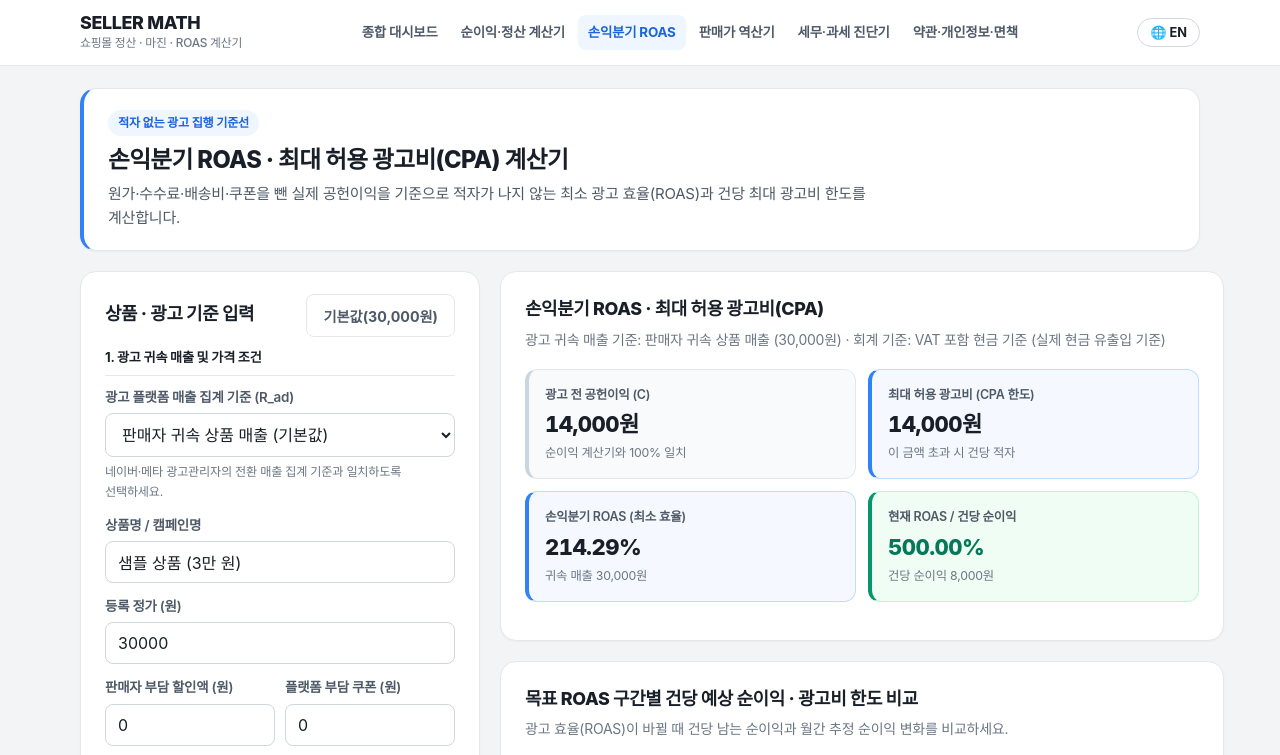
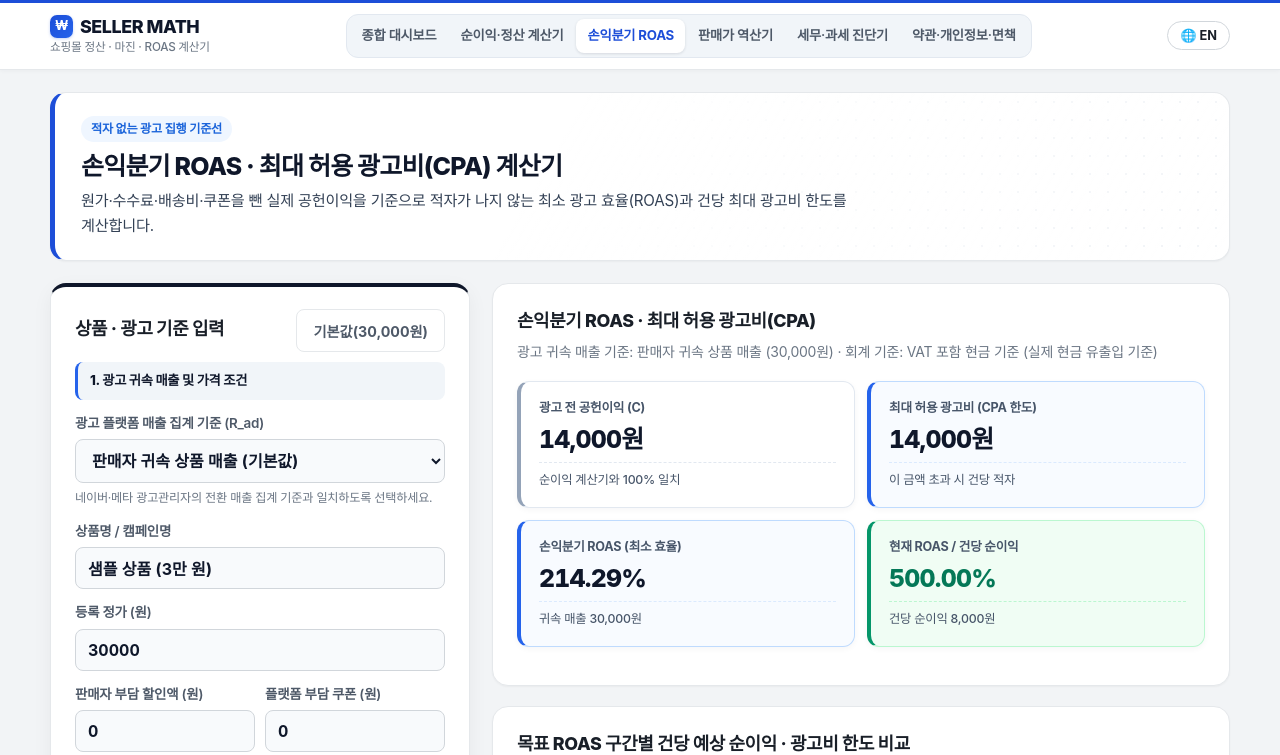
Before and after one commit to wlsdl-2017/seller-math, a plain HTML site: page roas-calculator.html in a window 1280 px wide. Shown: the top 755 px of the page. Drawn offline with Linux system fonts and the light colour scheme.

Commit message:
Upgrade UI to bespoke Editorial Financial Ledger design system

```diff
--- a/style.css
+++ b/style.css
@@ -84,17 +84,19 @@ code {
 
 .container {
   width: 100%;
-  max-width: 1160px;
+  max-width: 1220px;
   margin: 0 auto;
   padding: 0 20px;
 }
 
-/* Header & Navigation (Clean White Top Bar) */
+/* Header & Navigation (Editorial Segmented Capsule Dock) */
 .site-header {
-  background-color: rgba(255, 255, 255, 0.94);
-  -webkit-backdrop-filter: blur(10px);
-  backdrop-filter: blur(10px);
+  background-color: rgba(255, 255, 255, 0.96);
+  -webkit-backdrop-filter: blur(12px);
+  backdrop-filter: blur(12px);
+  border-top: 3px solid #1d4ed8;
   border-bottom: 1px solid var(--border-color);
+  box-shadow: 0 1px 4px rgba(15, 23, 42, 0.04);
   position: sticky;
   top: 0;
   z-index: 100;
@@ -106,8 +108,8 @@ code {
   align-items: center;
   justify-content: space-between;
   gap: 12px;
-  padding: 12px 20px;
-  max-width: 1160px;
+  padding: 11px 20px;
+  max-width: 1220px;
   margin: 0 auto;
 }
 
@@ -123,15 +125,33 @@ code {
 }
 
 .brand-title {
+  display: inline-flex;
+  align-items: center;
+  gap: 7px;
   font-size: 1.12rem;
   font-weight: 800;
-  letter-spacing: -0.02em;
+  letter-spacing: -0.025em;
   line-height: 1.2;
-  color: var(--text-primary);
+  color: #0f172a;
+}
+
+.brand-title::before {
+  content: "₩";
+  display: inline-flex;
+  align-items: center;
+  justify-content: center;
+  width: 23px;
+  height: 23px;
+  border-radius: 7px;
+  background: linear-gradient(135deg, #1d4ed8, #2563eb);
+  color: #ffffff;
+  font-size: 0.78rem;
+  font-weight: 800;
+  box-shadow: 0 1px 3px rgba(29, 78, 216, 0.25);
 }
 
 .brand-sub {
-  font-size: 0.74rem;
+  font-size: 0.73rem;
   color: var(--text-muted);
   font-weight: 500;
 }
@@ -140,7 +160,11 @@ code {
   display: flex;
   flex-wrap: wrap;
   align-items: center;
-  gap: 3px;
+  gap: 2px;
+  background-color: #f1f5f9;
+  padding: 4px;
+  border-radius: 12px;
+  border: 1px solid #e2e8f0;
 }
 
 .nav-link {
@@ -148,11 +172,11 @@ code {
   align-items: center;
   gap: 5px;
   color: var(--text-secondary);
-  font-size: 0.84rem;
+  font-size: 0.83rem;
   font-weight: 600;
-  padding: 6px 10px;
-  border-radius: var(--radius-sm);
-  transition: background-color 0.15s ease, color 0.15s ease;
+  padding: 6px 11px;
+  border-radius: 8px;
+  transition: background-color 0.15s ease, color 0.15s ease, box-shadow 0.15s ease;
   white-space: nowrap;
 }
 
@@ -168,15 +192,16 @@ code {
 }
 
 .nav-link:hover {
-  background-color: var(--bg-page);
-  color: var(--text-primary);
+  background-color: rgba(255, 255, 255, 0.7);
+  color: #0f172a;
   text-decoration: none;
 }
 
 .nav-link.active {
-  background-color: var(--accent-soft);
-  color: var(--accent-primary-hover);
-  font-weight: 700;
+  background-color: #ffffff;
+  color: #1d4ed8;
+  font-weight: 700;
+  box-shadow: 0 1px 3px rgba(15, 23, 42, 0.12);
 }
 
 .lang-switch-btn {
@@ -235,12 +260,16 @@ code {
 
 .hero-card {
   background-color: var(--bg-surface);
+  background-image:
+    linear-gradient(120deg, #ffffff 42%, rgba(255, 255, 255, 0.72) 100%),
+    radial-gradient(#cbd5e1 1px, transparent 1px);
+  background-size: 100% 100%, 18px 18px;
   color: var(--text-primary);
   border: 1px solid var(--border-color);
-  border-left: 4px solid var(--accent-primary);
+  border-left: 5px solid #1d4ed8;
   border-radius: var(--radius-lg);
-  padding: 20px 24px;
-  margin-bottom: 20px;
+  padding: 22px 26px;
+  margin-bottom: 22px;
   box-shadow: var(--shadow-sm);
 }
 
@@ -257,19 +286,19 @@ code {
 
 .hero-card h1 {
   margin: 0 0 6px;
-  font-size: 1.48rem;
-  font-weight: 800;
-  line-height: 1.35;
-  letter-spacing: -0.025em;
-  color: var(--text-primary);
+  font-size: 1.56rem;
+  font-weight: 800;
+  line-height: 1.32;
+  letter-spacing: -0.03em;
+  color: #0f172a;
 }
 
 .hero-desc {
   margin: 0;
-  color: var(--text-secondary);
-  font-size: 0.94rem;
+  color: #334155;
+  font-size: 0.95rem;
   max-width: 780px;
-  line-height: 1.6;
+  line-height: 1.62;
 }
 
 .card {
@@ -299,14 +328,19 @@ code {
 .workspace-grid {
   display: grid;
   grid-template-columns: 1fr;
-  gap: 20px;
+  gap: 22px;
   align-items: start;
 }
 
 @media (min-width: 960px) {
   .workspace-grid {
-    grid-template-columns: 400px 1fr;
+    grid-template-columns: 420px 1fr;
   }
+}
+
+.workspace-grid > .card:first-child {
+  border-top: 4px solid #0f172a;
+  box-shadow: 0 6px 20px rgba(15, 23, 42, 0.05);
 }
 
 .hub-grid {
@@ -325,6 +359,7 @@ code {
 .hub-card {
   background-color: var(--bg-surface);
   border: 1px solid var(--border-color);
+  border-top: 3px solid #2563eb;
   border-radius: var(--radius-lg);
   padding: 22px;
   box-shadow: var(--shadow-sm);
@@ -332,6 +367,18 @@ code {
   flex-direction: column;
   justify-content: space-between;
   transition: transform 0.15s ease, box-shadow 0.15s ease, border-color 0.15s ease;
+}
+
+.hub-card:nth-child(2) {
+  border-top-color: #0d9488;
+}
+
+.hub-card:nth-child(3) {
+  border-top-color: #4f46e5;
+}
+
+.hub-card:nth-child(4) {
+  border-top-color: #059669;
 }
 
 .hub-card:hover {
@@ -367,12 +414,14 @@ code {
 
 /* Forms & Inputs (Prevent iOS Safari auto-zoom: font-size >= 16px) */
 .form-section-label {
-  font-size: 0.82rem;
-  font-weight: 700;
-  color: var(--text-primary);
-  margin: 18px 0 10px;
-  padding-bottom: 6px;
-  border-bottom: 1px solid var(--border-color);
+  font-size: 0.83rem;
+  font-weight: 800;
+  color: #0f172a;
+  margin: 18px 0 12px;
+  padding: 8px 12px;
+  background-color: #f1f5f9;
+  border-radius: 8px;
+  border-left: 3px solid #2563eb;
 }
 
 .form-section-label:first-child {
@@ -419,19 +468,22 @@ code {
   width: 100%;
   padding: 10px 12px;
   font-size: 16px;
+  font-weight: 700;
+  font-variant-numeric: tabular-nums;
   font-family: inherit;
   border: 1px solid var(--border-strong);
   border-radius: var(--radius-sm);
-  background-color: #ffffff;
-  color: var(--text-primary);
-  transition: border-color 0.15s ease, box-shadow 0.15s ease;
+  background-color: #f8fafc;
+  color: #0f172a;
+  transition: background-color 0.15s ease, border-color 0.15s ease, box-shadow 0.15s ease;
 }
 
 .input-control:focus,
 .select-control:focus {
   outline: none;
-  border-color: var(--accent-primary);
-  box-shadow: 0 0 0 3px rgba(49, 130, 246, 0.14);
+  background-color: #ffffff;
+  border-color: #2563eb;
+  box-shadow: 0 0 0 3px rgba(37, 99, 235, 0.14);
 }
 
 .checkbox-row {
@@ -647,46 +699,47 @@ code {
 }
 
 .kpi-card {
-  background-color: var(--bg-subtle);
-  border: 1px solid var(--border-color);
-  border-left: 4px solid #cbd5e1;
+  background-color: #ffffff;
+  border: 1px solid #e2e8f0;
+  border-left: 4px solid #94a3b8;
   border-radius: var(--radius-md);
-  padding: 15px 16px;
+  padding: 16px 18px;
+  box-shadow: 0 2px 6px rgba(15, 23, 42, 0.04);
 }
 
 .kpi-card.kpi-highlight {
-  background-color: #f5f9ff;
+  background-color: #f8fbff;
   border-color: #bfdbfe;
-  border-left-color: var(--accent-primary, #3182f6);
+  border-left-color: #2563eb;
 }
 
 .kpi-card.kpi-positive {
-  background-color: var(--positive-bg);
+  background-color: #f0fdf4;
   border-color: #bbf7d0;
-  border-left-color: var(--positive, #059669);
+  border-left-color: #059669;
 }
 
 .kpi-card.kpi-negative {
-  background-color: var(--negative-bg);
+  background-color: #fff1f2;
   border-color: #fecdd3;
-  border-left-color: var(--negative, #e11d48);
+  border-left-color: #e11d48;
 }
 
 .kpi-label {
   display: block;
-  font-size: 0.78rem;
-  font-weight: 600;
-  color: var(--text-secondary);
+  font-size: 0.79rem;
+  font-weight: 700;
+  color: #475569;
   margin-bottom: 6px;
 }
 
 .kpi-value {
   display: block;
-  font-size: 1.38rem;
-  font-weight: 800;
-  letter-spacing: -0.025em;
-  line-height: 1.25;
-  color: var(--text-primary);
+  font-size: 1.55rem;
+  font-weight: 800;
+  letter-spacing: -0.03em;
+  line-height: 1.2;
+  color: #0f172a;
   font-variant-numeric: tabular-nums;
   word-break: break-word;
 }
@@ -702,8 +755,23 @@ code {
 .kpi-sub {
   display: block;
   font-size: 0.77rem;
-  color: var(--text-muted);
-  margin-top: 4px;
+  font-weight: 500;
+  color: #475569;
+  margin-top: 8px;
+  padding-top: 7px;
+  border-top: 1px dashed #e2e8f0;
+}
+
+.kpi-card.kpi-positive .kpi-sub {
+  border-top-color: #bbf7d0;
+}
+
+.kpi-card.kpi-negative .kpi-sub {
+  border-top-color: #fecdd3;
+}
+
+.kpi-card.kpi-highlight .kpi-sub {
+  border-top-color: #dbeafe;
 }
 
 /* Verification & Alert Boxes */
@@ -768,6 +836,7 @@ code {
   border: 1px solid var(--border-color);
   border-radius: var(--radius-md);
   background-color: #ffffff;
+  box-shadow: 0 2px 6px rgba(15, 23, 42, 0.03);
   overflow: hidden;
 }
 
@@ -823,6 +892,11 @@ code {
   padding: 10px 15px;
   border-bottom: 1px solid #f2f4f6;
   font-size: 0.87rem;
+  transition: background-color 0.12s ease;
+}
+
+.waterfall-row:hover {
+  background-color: #f8fafc;
 }
 
 .waterfall-row:last-child {
@@ -835,8 +909,10 @@ code {
 
 .wf-value {
   font-variant-numeric: tabular-nums;
+  font-weight: 700;
+  font-size: 0.93rem;
   white-space: nowrap;
-  color: var(--text-primary);
+  color: #0f172a;
 }
 
 .row-minus .wf-value {
@@ -863,8 +939,10 @@ code {
 }
 
 .row-total {
-  background-color: #f5f9ff;
-  font-size: 0.93rem;
+  background-color: #eff6ff;
+  border-top: 2px solid #93c5fd;
+  font-size: 1rem;
+  font-weight: 800;
 }
 
 .row-total .wf-label,
@@ -874,7 +952,9 @@ code {
 
 .row-total-profit {
   background-color: var(--positive-bg);
-  font-size: 0.93rem;
+  border-top: 2px solid #6ee7b7;
+  font-size: 1rem;
+  font-weight: 800;
 }
 
 .row-total-profit .wf-label,
@@ -884,12 +964,21 @@ code {
 
 .row-total-loss {
   background-color: var(--negative-bg);
-  font-size: 0.93rem;
+  border-top: 2px solid #fda4af;
+  font-size: 1rem;
+  font-weight: 800;
 }
 
 .row-total-loss .wf-label,
 .row-total-loss .wf-value {
   color: #9f1239;
+}
+
+.row-total .wf-value,
+.row-total-profit .wf-value,
+.row-total-loss .wf-value {
+  font-size: 1.04rem;
+  font-weight: 800;
 }
 
 /* Tax Reference Card */
@@ -1142,7 +1231,9 @@ code {
   font-size: 1.24rem;
   font-weight: 800;
   letter-spacing: -0.02em;
-  color: var(--text-primary);
+  color: #0f172a;
+  padding-left: 12px;
+  border-left: 4px solid #2563eb;
 }
 
 .article-section h3 {
@@ -1177,8 +1268,15 @@ code {
 .faq-item {
   border: 1px solid var(--border-color);
   border-radius: var(--radius-md);
-  padding: 13px 16px;
+  padding: 14px 18px;
   background-color: var(--bg-subtle);
+  transition: background-color 0.15s ease, border-color 0.15s ease, box-shadow 0.15s ease;
+}
+
+.faq-item[open] {
+  background-color: #ffffff;
+  border-color: #bfdbfe;
+  box-shadow: 0 2px 8px rgba(37, 99, 235, 0.06);
 }
 
 .faq-item summary {
@@ -1189,7 +1287,7 @@ code {
 }
 
 .faq-item p {
-  margin: 8px 0 0;
+  margin: 10px 0 0;
   font-size: 0.9rem;
   color: var(--text-secondary);
   line-height: 1.65;
```
